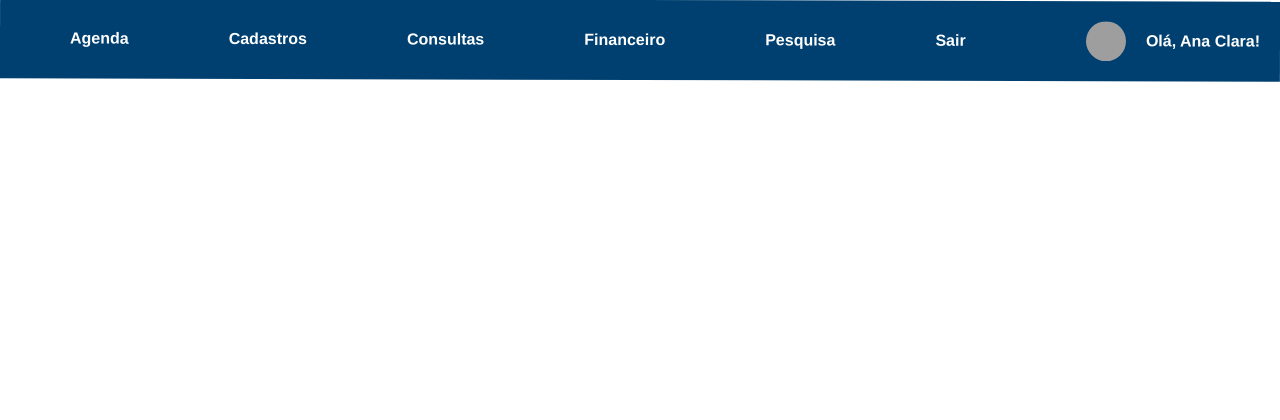
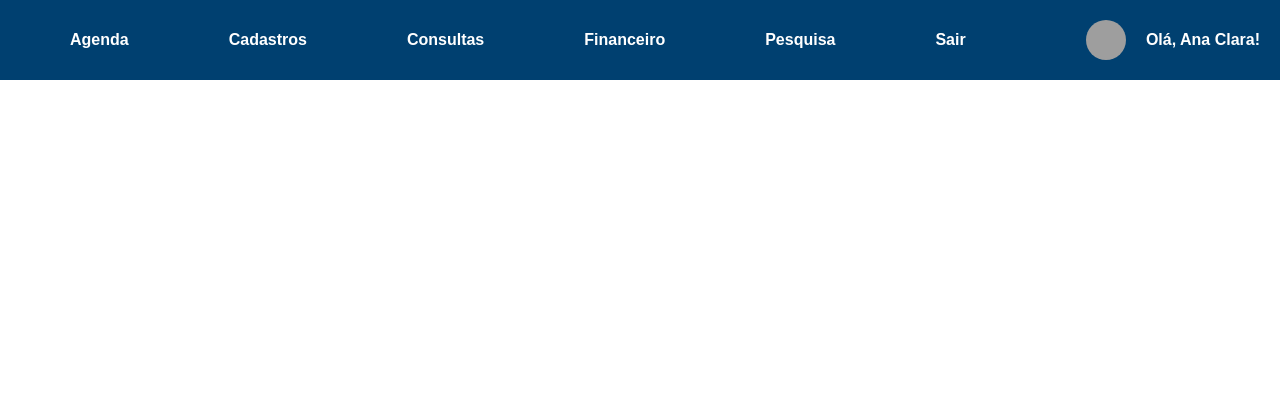
Before and after one commit to giuliamf/VetMed, a Flask app: page /inicio in a window 1280 px wide. Shown: the top 420 px of the page. Run offline with Flask 3, Linux system fonts and the light colour scheme; grey boxes are pictures that could not be loaded.

Commit message:
Tela de inicio

```diff
--- a/app/static/style_inicio.css
+++ b/app/static/style_inicio.css
@@ -8,7 +8,6 @@ body {
     display: flex;
     justify-content: space-between;
     align-items: center;
-    transform: rotate(0.15deg);
     background-color: #004070;
     padding: 15px 20px;
     margin: auto;
```
